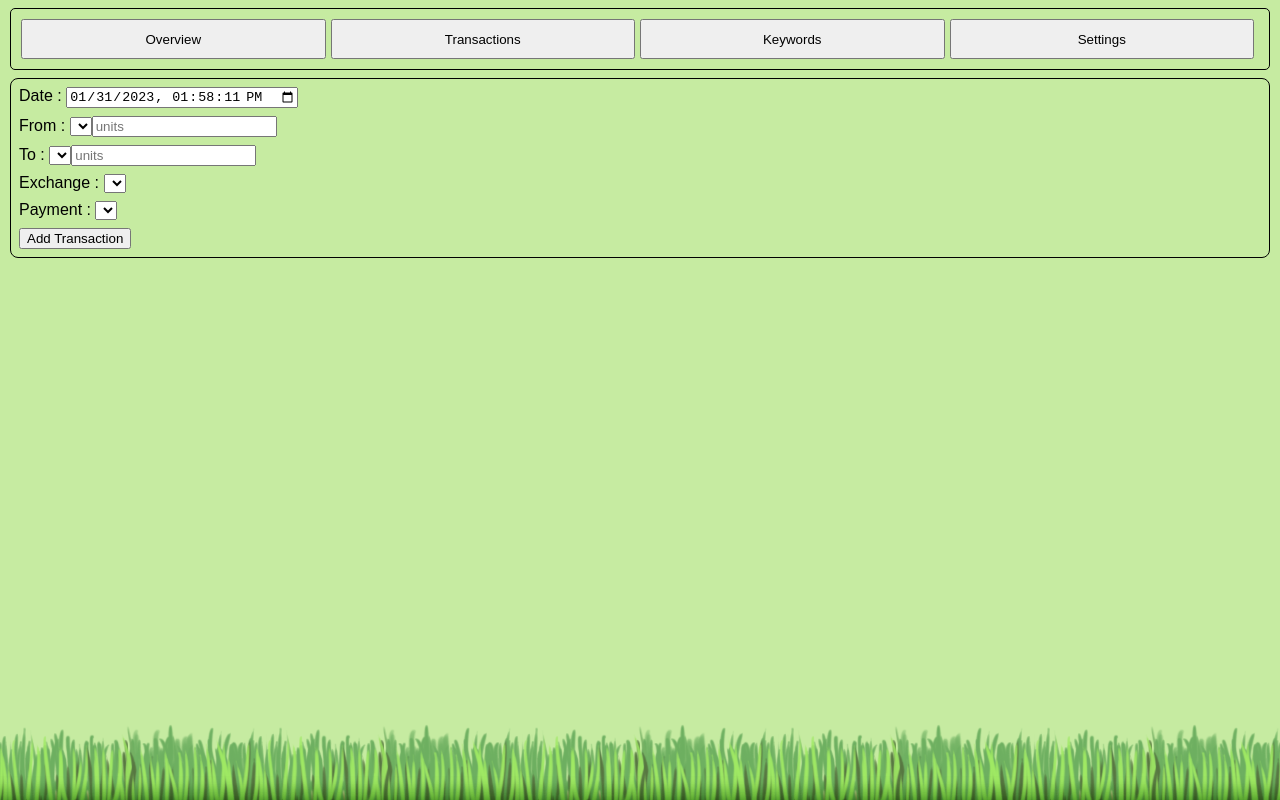
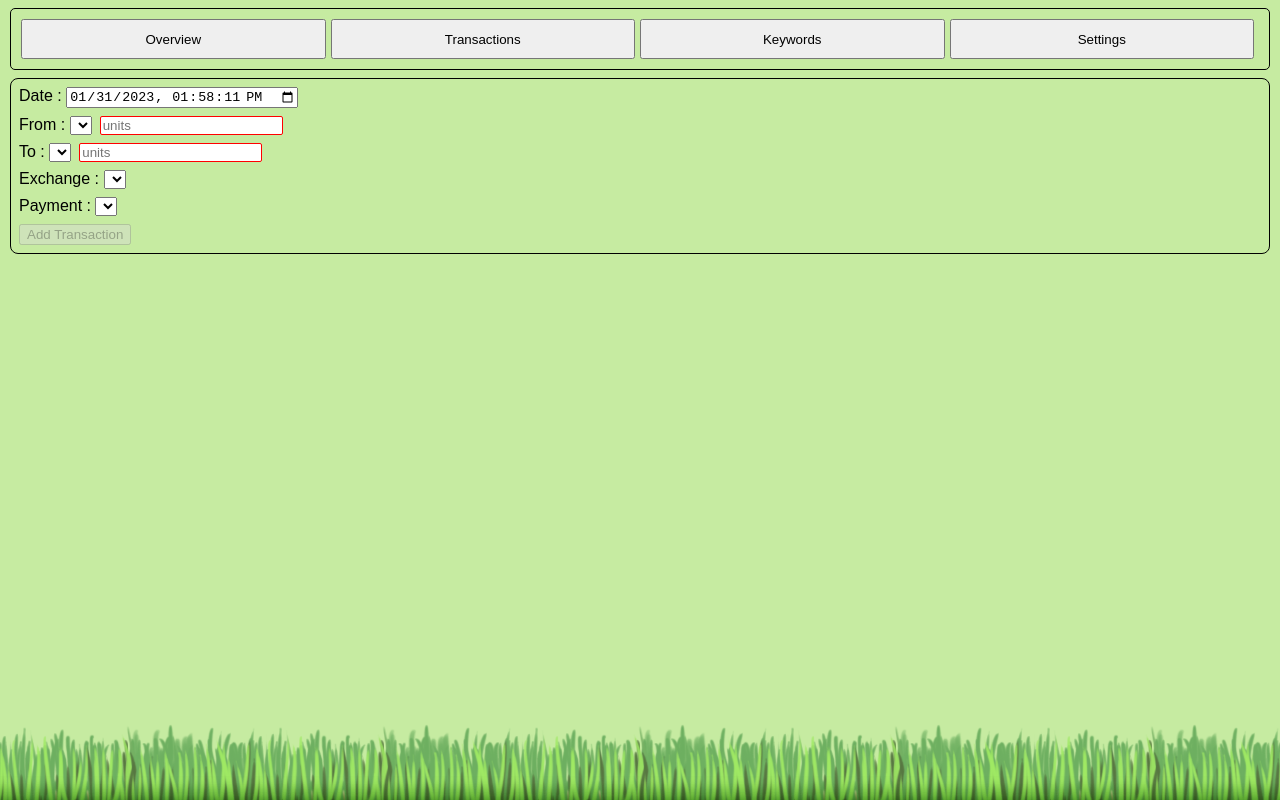
Before and after one commit to donaldcheah/TApp, a React (Create React App) app: page / in a window 1280 px wide. Both pictures are taken after a click on the button "Transactions". Built offline with nearby package versions, Linux system fonts and the light colour scheme.

Commit message:
added fix for Safari IOS 16.1.1, input type number returning empty string when invalid input such as 12. which is valid on other browsers.

```diff
--- a/src/views/AddTransactionView.tsx
+++ b/src/views/AddTransactionView.tsx
@@ -9,6 +9,8 @@ interface States {
     payments: string[],
     isLoaded: boolean
     selectedDate: string
+    fromInputValid: boolean
+    toInputValid: boolean
 }
 
 const viewStyle: CSSProperties = {
@@ -17,9 +19,22 @@ const viewStyle: CSSProperties = {
     marginTop: '8px',
     padding: '8px'
 }
+const unitSelectorStyle: CSSProperties = {
+    marginRight: '8px'
+}
 const entryRowStyle: CSSProperties = {
     marginBottom: '8px',
 }
+const inputInvalidStyle: CSSProperties = {
+    border: '1px solid red',
+    borderRadius: '2px',
+    color: 'red'
+}
+/* Safari IOS 16.1.1
+has problem with <input type="number"/>
+where it returns input of "12." as empty string.
+Doesn't happen on safari desktop and chrome/mobile
+*/
 
 class AddTransactionView extends React.Component<Props, States>{
     private _selectedFrom: string = '';
@@ -41,7 +56,9 @@ class AddTransactionView extends React.Component<Props, States>{
             exchanges: [],
             payments: [],
             isLoaded: false,
-            selectedDate: formatDate
+            selectedDate: formatDate,
+            fromInputValid: false,
+            toInputValid: false
         }
     }
 
@@ -107,24 +124,16 @@ class AddTransactionView extends React.Component<Props, States>{
     private _toAmount: number = 0
     onFromAmountChange = (e: React.ChangeEvent<HTMLInputElement>) => {
         const num = Number(e.target.value);//empty string = 0
-        if (num <= 0) {
-            //found invalid 0 or negative number
-            this._fromAmount = 0
-            e.target.value = ''
-            return;
-        }
         this._fromAmount = num
+        const valid = num > 0
+        this.setState({ ...this.state, fromInputValid: valid })
         console.log('fromAmount:', this._fromAmount)
     }
     onToAmountChange = (e: React.ChangeEvent<HTMLInputElement>) => {
         const num = Number(e.target.value);//empty string = 0
-        if (num <= 0) {
-            //found invalid 0 or negative number
-            this._toAmount = 0
-            e.target.value = ''
-            return;
-        }
         this._toAmount = num
+        const valid = num > 0
+        this.setState({ ...this.state, toInputValid: valid })
         console.log('toAmount:', this._toAmount)
     }
 
@@ -132,12 +141,14 @@ class AddTransactionView extends React.Component<Props, States>{
         const options = this.state.assets.map(s => {
             return <option key={s} id={s}>{s}</option>
         })
+        const targetStyle = this.state.fromInputValid ? {} : inputInvalidStyle
+        console.log('s=', targetStyle)
         return <div id='transactions.from' style={entryRowStyle}>
             <label>From : </label>
-            <select onChange={this.onSelectFromChange}>
+            <select onChange={this.onSelectFromChange} style={unitSelectorStyle}>
                 {options}
             </select>
-            <input type="number" placeholder='units' onChange={this.onFromAmountChange} step='any' min='0' />
+            <input type="text" placeholder='units' onChange={this.onFromAmountChange} style={targetStyle} />
         </div>
     }
 
@@ -145,12 +156,13 @@ class AddTransactionView extends React.Component<Props, States>{
         const options = this.state.assets.map(s => {
             return <option key={s} id={s}>{s}</option>
         })
+        const targetStyle = this.state.toInputValid ? {} : inputInvalidStyle
         return <div id='transactions.to' style={entryRowStyle}>
             <label>To : </label>
-            <select onChange={this.onSelectToChange}>
+            <select onChange={this.onSelectToChange} style={unitSelectorStyle}>
                 {options}
             </select>
-            <input type="number" placeholder='units' onChange={this.onToAmountChange} step='any' min='0' />
+            <input type="text" placeholder='units' onChange={this.onToAmountChange} style={targetStyle} />
         </div>
     }
 
@@ -207,6 +219,12 @@ class AddTransactionView extends React.Component<Props, States>{
             console.error('unable to add when amount is less than or equals to 0')
             alert('unable to add when amount is less than or equals to 0')
             return;
+        } else if (Number.isNaN(this._fromAmount)) {
+            console.error('Invalid From Amount')
+            alert('Invalid From Amount')
+        } else if (Number.isNaN(this._toAmount)) {
+            console.error('Invalid To Amount')
+            alert('Invalid To Amount')
         }
         dbAccess.addTransaction(this.state.selectedDate,
             this._selectedFrom,
@@ -234,8 +252,10 @@ class AddTransactionView extends React.Component<Props, States>{
             {this.renderToView()}
             {this.renderExchangeView()}
             {this.renderPaymentView()}
-            <button onClick={this.onClickAddTransaction}>Add Transaction</button>
-
+            <button
+                onClick={this.onClickAddTransaction}
+                disabled={!(this.state.fromInputValid && this.state.toInputValid)}
+            >Add Transaction</button>
         </div>
     }
 }
```
